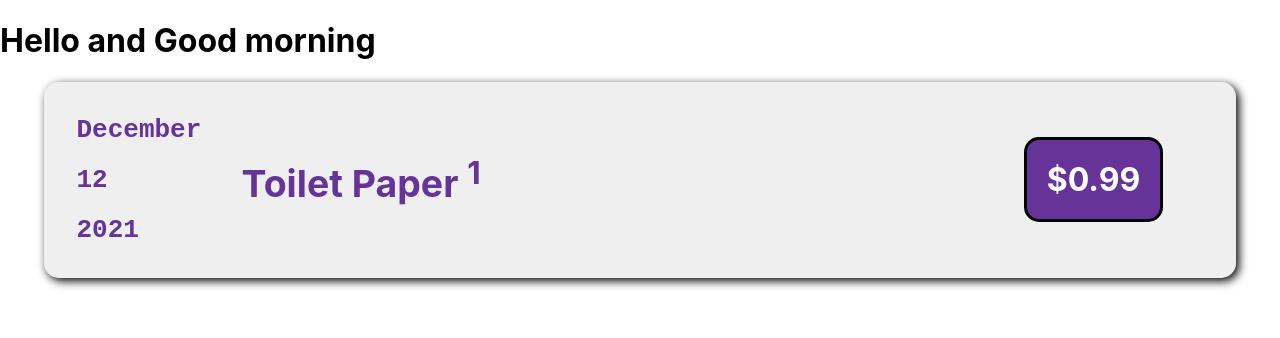
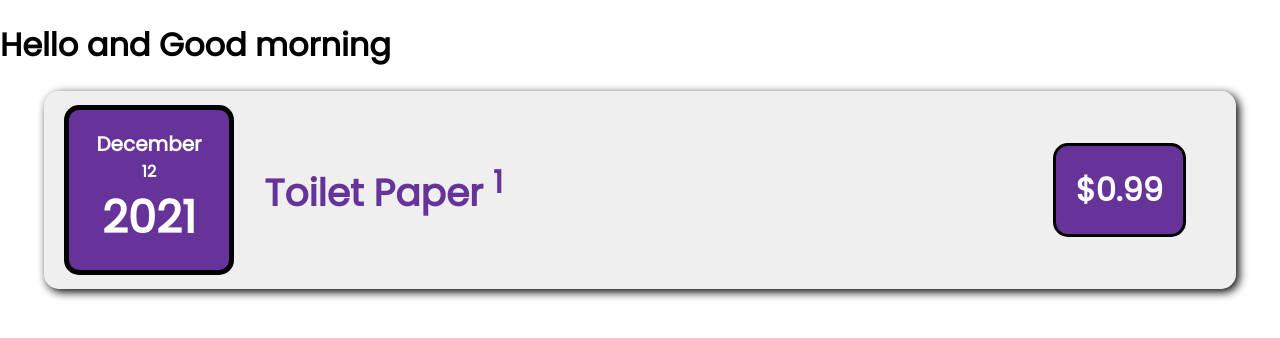
Before and after one commit to KramStyles/react_1, a React (Create React App) app: page / in a window 1280 px wide. Shown: the top 338 px of the page. Built offline with nearby package versions, Linux system fonts and the light colour scheme.

Commit message:
styled expensedate

```diff
--- a/src/components/ExpenseDate.js
+++ b/src/components/ExpenseDate.js
@@ -4,10 +4,10 @@ export default function ExpenseDate(props) {
     let year = props.date.getFullYear();
 
     return (
-        <pre>
+        <div className={'expense_date'}>
             <div>{month}</div>
             <div>{day}</div>
             <div>{year}</div>
-        </pre>
+        </div>
     )
 }
--- a/src/components/ExpenseItem.css
+++ b/src/components/ExpenseItem.css
@@ -1,7 +1,16 @@
+@import url('https://fonts.googleapis.com/css2?family=Poppins&family=Raleway&display=swap');
+
+:root{
+    --radius: 15px
+}
+body{
+    font-family: poppins;
+}
+
 .expense_container{
     margin: 10px auto;
     width: 90%;
-    border-radius: 15px;
+    border-radius: var(--radius);
     background-color: #cccccc50;
     padding: 0 20px;
     /*min-height: 40px;*/
@@ -10,7 +19,7 @@
     box-shadow: 3px 3px 10px black;
 }
 
-.expense_container div{
+.expense_container .div{
     font-weight: bold;
     font-size: 2em;
     display: flex;
@@ -20,11 +29,30 @@
     width: 80%;
     margin: 20px auto;
 }
-.expense_container p{
+.expense_container .p{
     background-color: rebeccapurple;
     padding: 20px;
-    border-radius: 15px;
+    border-radius: var(--radius);
     color: white;
     border: 3px solid black;
 
 }
+.expense_date{
+    width: 160px;
+    height: 160px;
+    background-color: rebeccapurple;
+    color: white;
+    display: flex;
+    flex-direction: column;
+    align-items: center;
+    justify-content: center;
+    border-radius: var(--radius);
+    font-weight: bold;
+    border: 5px solid black;
+}
+.expense_date div:first-child{
+    font-size: 20px;
+}
+.expense_date div:last-child{
+    font-size: 2.8em;
+}
--- a/src/components/ExpenseItem.js
+++ b/src/components/ExpenseItem.js
@@ -7,9 +7,9 @@ function ExpenseItem(props) {
     return (
         <div className={"expense_container"}>
             <ExpenseDate date={props.date}/>
-            <div>
+            <div className={'div'}>
                 <h3>{props.title} <sup>{props.id}</sup></h3>
-                <p>${props.amount}</p>
+                <p className={'p'}>${props.amount}</p>
             </div>
         </div>
     );
```
